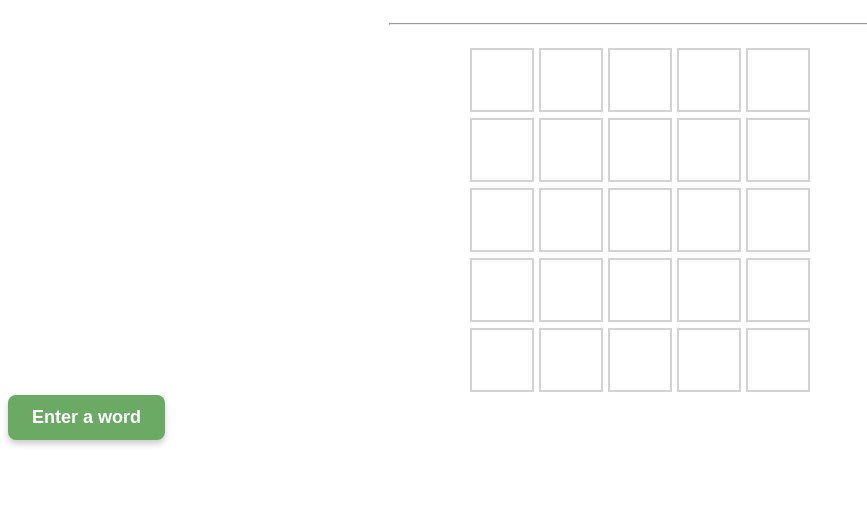
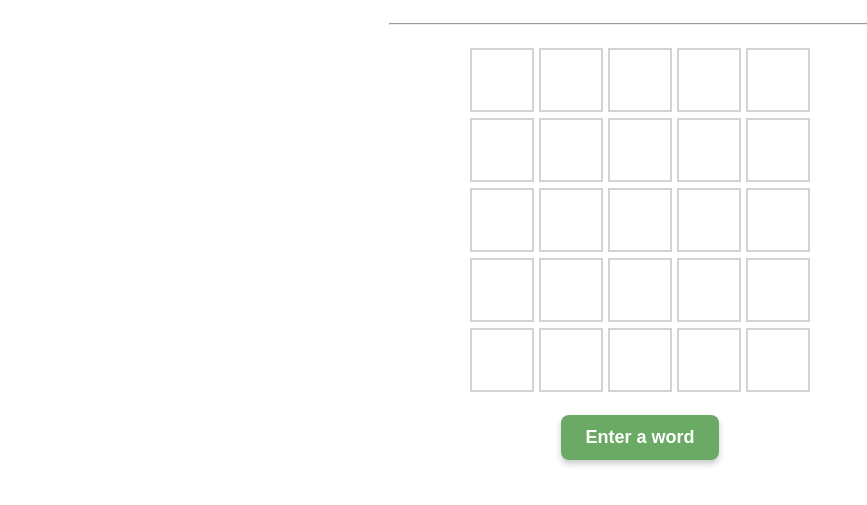
Before and after one commit to shari089/jsindex.html, a plain HTML site: page index.html in a window 1280 px wide. Shown: the part 95-600 px from the top of the page, without its empty margins (0-867 px from the left). Drawn offline with Linux system fonts and the light colour scheme.

Commit message:
Update index.html

```diff
--- a/index.html
+++ b/index.html
@@ -76,7 +76,7 @@
 		    border-radius: 8px;
 		    cursor: pointer;
 		    display: block;
-		    margin: 20px, 40px, 20px, 20px;
+		    margin: 20px auto;
 		    transition: all 0.3s ease-in-out;
 		    box-shadow: 0px 4px 6px rgba(0, 0, 0, 0.2);
 		}
```
